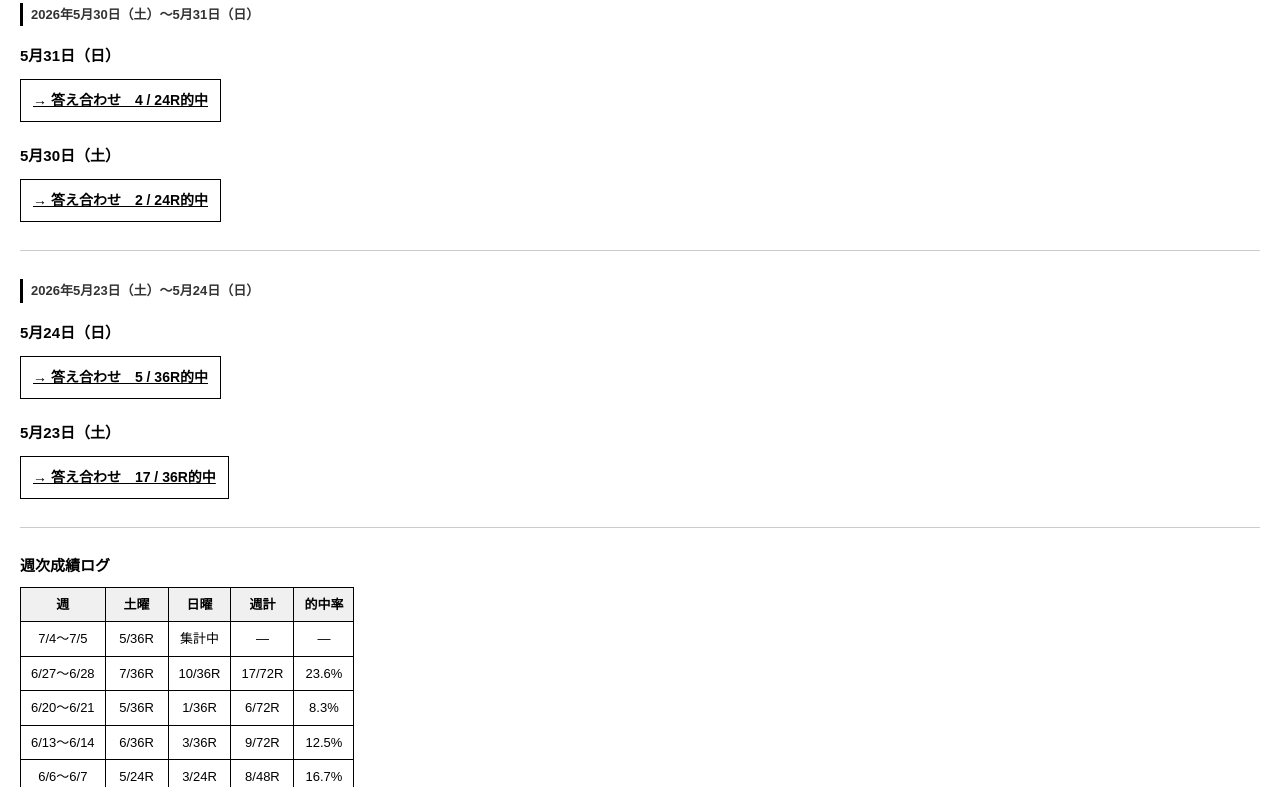
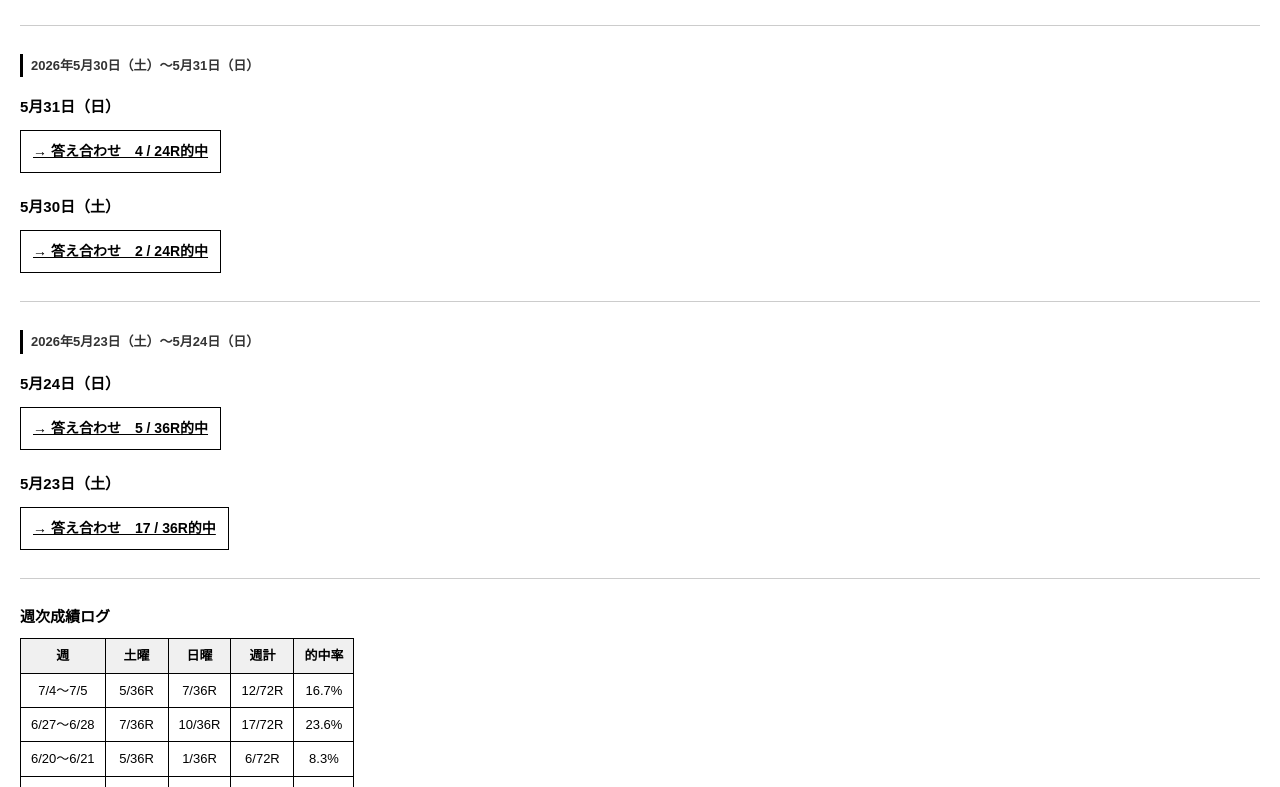
Before and after one commit to markunoni0109-prog/ai-shindan, a plain HTML site: page keiba_hunter.html in a window 1280 px wide. Shown: the part 2013-2800 px from the top of the page. Drawn offline with Linux system fonts and the light colour scheme; a web font is replaced by a local one.

Commit message:
Update keiba_hunter.html

```diff
--- a/keiba_hunter.html
+++ b/keiba_hunter.html
@@ -30,6 +30,7 @@
 <hr class="divider">
 <div class="week-title">2026年7月4日（土）〜7月5日（日）</div>
 <div class="section-title">7月5日（日）</div>
+<div class="link-box"><a href="./keiba_7_5_result.html">→ 答え合わせ　7 / 36R的中</a></div><br>
 <div class="link-box"><a href="./keiba_7_5_predict.html">→ 7月5日（日）全36R ZI予測</a></div>
 <div class="section-title">7月4日（土）</div>
 <div class="link-box"><a href="./keiba_7_4_result.html">→ 答え合わせ　5 / 36R的中</a></div><br>
@@ -83,7 +84,7 @@
         <tr><th>週</th><th>土曜</th><th>日曜</th><th>週計</th><th>的中率</th></tr>
     </thead>
     <tbody>
-        <tr><td>7/4〜7/5</td><td>5/36R</td><td>集計中</td><td>—</td><td>—</td></tr>
+        <tr><td>7/4〜7/5</td><td>5/36R</td><td>7/36R</td><td>12/72R</td><td>16.7%</td></tr>
         <tr><td>6/27〜6/28</td><td>7/36R</td><td>10/36R</td><td>17/72R</td><td>23.6%</td></tr>
         <tr><td>6/20〜6/21</td><td>5/36R</td><td>1/36R</td><td>6/72R</td><td>8.3%</td></tr>
         <tr><td>6/13〜6/14</td><td>6/36R</td><td>3/36R</td><td>9/72R</td><td>12.5%</td></tr>
```
